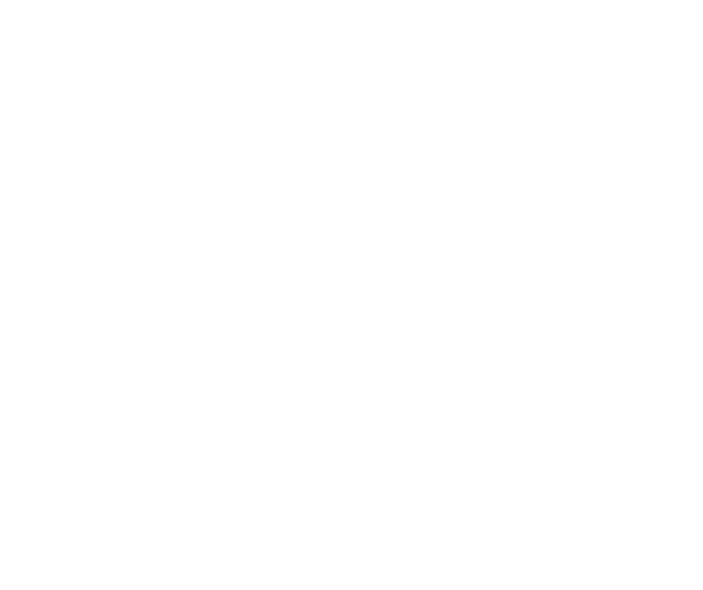
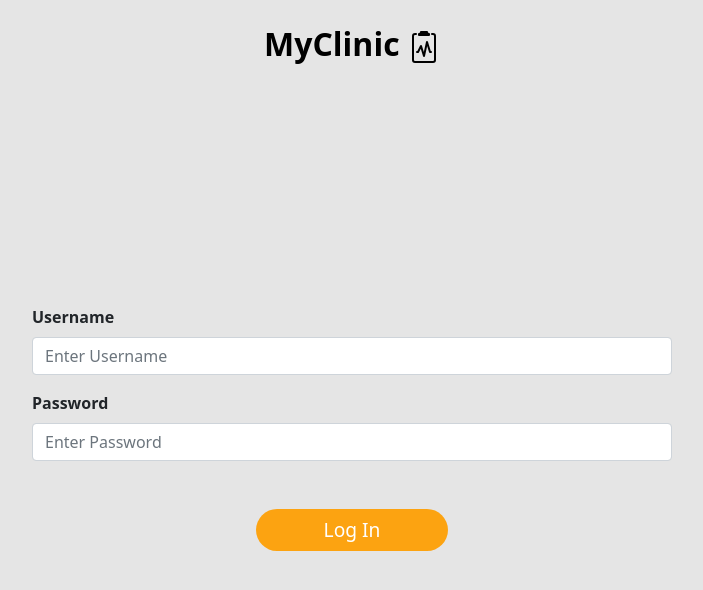
Before and after one commit to auglxw/MyClinic, a React (Create React App) app in the folder client/: page /login in a window 1280 px wide. Before the commit this address had no page. Shown: the top 590 px of the page, without its empty margins (288-991 px from the left). Built offline with nearby package versions, Linux system fonts and the light colour scheme.

Commit message:
Added login page for employees

```diff
--- a/client/src/App.css
+++ b/client/src/App.css
@@ -408,3 +408,35 @@
   .registrationDOB input { padding: 0% 16%; }
   .confirmation .bookingCard { width: 500px; }
 }
+
+.login {
+  background-color: #e5e5e5;
+  display: flex;
+  flex-direction: column;
+  flex: 1;
+}
+
+.loginform {
+  width: 40rem;
+  margin: auto;
+  display: flex;
+  flex-direction: column;
+  flex: 1;
+  justify-content: center;
+  text-align: left;
+}
+
+.loginformlabel {
+  font-size: 1rem;
+  font-weight: bold;
+}
+
+.loginButton {
+  height: 6%;
+  background-color: #fca311;
+  color: white;
+  border: none;
+  border-radius: 300px;
+  margin: 5% 35%;
+  font-size: 1.2rem;
+}
--- a/client/src/App.js
+++ b/client/src/App.js
@@ -6,6 +6,7 @@
 import CheckQueue from './pages/CheckQueue';
 import BookingConfirmed from './pages/Confirmation';
 import QueueStatus from './pages/QueueStatus';
+import LoginPage from './pages/Login';
 import Protected from './components/ProtectedRoute';
 import { createStore } from "redux";
 import { Provider } from 'react-redux'
@@ -41,6 +42,7 @@
             <Route path="/timing" element={<Protected formValid={true} page={<Details />} target={<Timing />} />}/>
             <Route path="/bookingconfirmed" element={<BookingConfirmed />}/>
             <Route path="/queuestatus" element={<QueueStatus />}/>
+            <Route path="/login" element={<LoginPage />}/>
             <Route path="/" element={<Landing />}/>
           </Routes>
         </BrowserRouter>
--- /dev/null
+++ b/client/src/components/LoginForm.jsx
@@ -0,0 +1,22 @@
+import "../App.css";
+import 'bootstrap/dist/css/bootstrap.min.css';
+import * as React from "react";
+import { Form, Button } from "react-bootstrap";
+
+function Loginform() {
+    return <div className="loginform">
+        <Form>
+            <Form.Group className="mb-3">
+                <Form.Label className="loginformlabel">Username</Form.Label>
+                <Form.Control placeholder="Enter Username" />
+            </Form.Group>
+            <Form.Group className="mb-3">
+                <Form.Label className="loginformlabel">Password</Form.Label>
+                <Form.Control type="password" placeholder="Enter Password" />
+            </Form.Group>
+        </Form>
+        <button className="loginButton">Log In</button>
+    </div>
+}
+
+export default Loginform;
--- /dev/null
+++ b/client/src/pages/Login.jsx
@@ -0,0 +1,14 @@
+import "../App.css";
+import 'bootstrap/dist/css/bootstrap.min.css';
+import * as React from "react";
+import Header from "../components/Header";
+import Loginform from "../components/LoginForm";
+
+function LoginPage() {
+    return <div className="login">
+        <Header />
+        <Loginform />
+    </div>
+}
+
+export default LoginPage;
```
